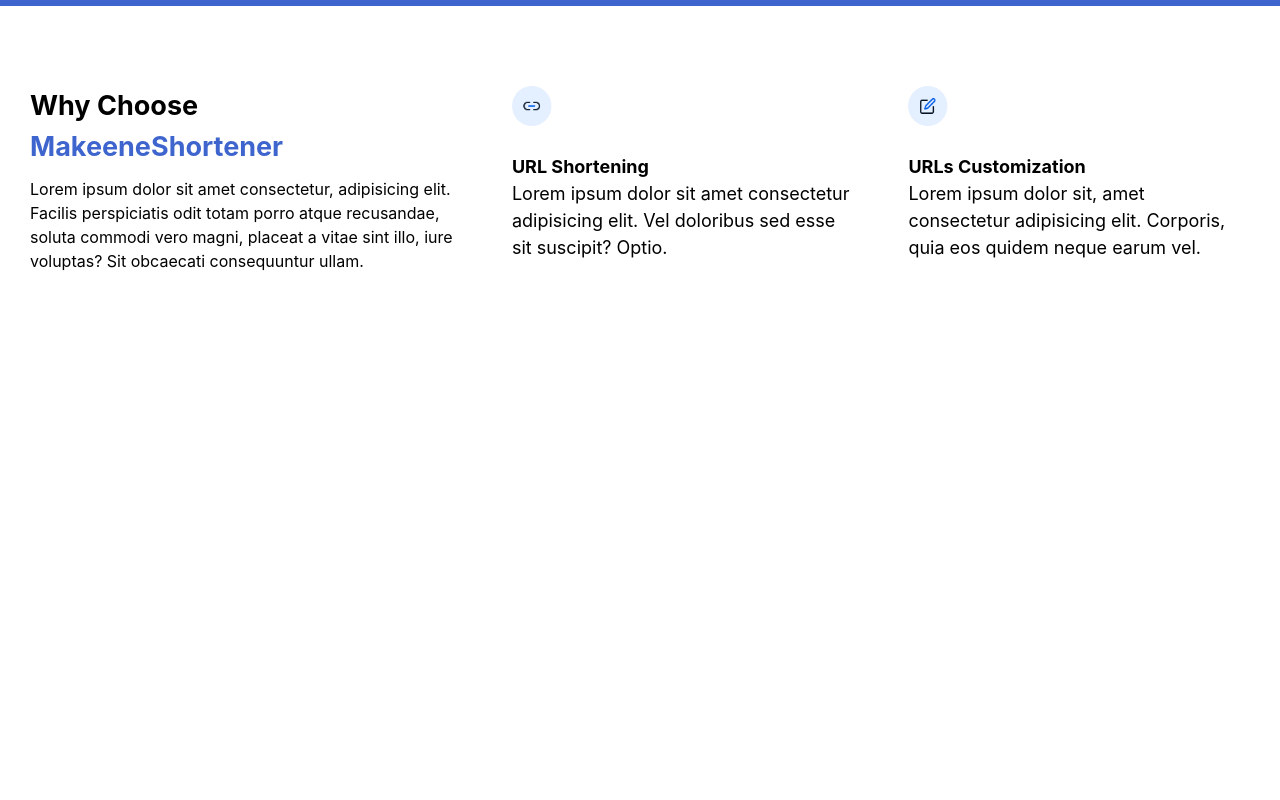
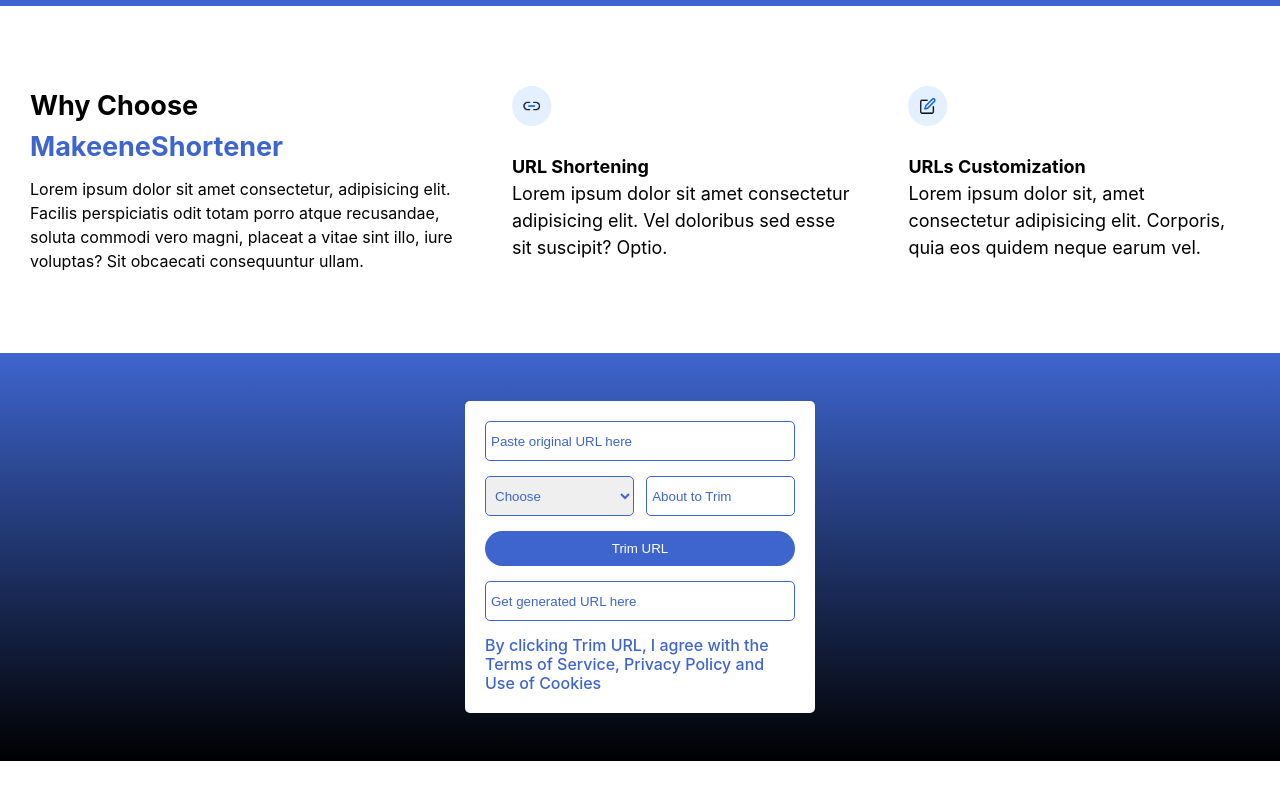
Before and after one commit to bezbrain/MakeeneURL_Shortener, a React (Vite) app: page / in a window 1280 px wide. Shown: the part 728-1528 px from the top of the page. Before the commit the page ends 1081 px from the top, so only its background shows below. Built offline with nearby package versions, Linux system fonts and the light colour scheme.

Commit message:
Completed the UI of the URL Pasting section

```diff
--- /dev/null
+++ b/src/components/Trim.jsx
@@ -0,0 +1,28 @@
+import "../styles/trim.css";
+
+const Trim = () => {
+  return (
+    <main className="trim">
+      <form>
+        <input type="text" placeholder="Paste original URL here" />
+        <div className="change-act">
+          <select name="" id="">
+            <option value="">Choose </option>
+            <option value="Trim">Trim</option>
+            <option value="Customize">Customize</option>
+          </select>
+          <input type="text" placeholder="About to Trim" />
+        </div>
+        <button>Trim URL</button>
+        <br />
+        <input type="text" placeholder="Get generated URL here" />
+        <p>
+          By clicking Trim URL, I agree with the Terms of Service, Privacy
+          Policy and Use of Cookies
+        </p>
+      </form>
+    </main>
+  );
+};
+
+export default Trim;
--- a/src/pages/LandingPage.jsx
+++ b/src/pages/LandingPage.jsx
@@ -2,17 +2,19 @@
 import HeroSection from "../components/HeroSection";
 import Header from "../components/Header";
 import WhyChooseUs from "../components/WhyChooseUs";
+import Trim from "../components/Trim";
 
 const LandingPage = () => {
   return (
     <>
       <main className="header-and-hero">
         <HeroSection />
+        <div className="hero-img-con">
+          <img src="../../Images/HeroSection_img.jpeg" alt="" />
+        </div>
       </main>
-      <div className="hero-img-con">
-        <img src="../../Images/HeroSection_img.jpeg" alt="" />
-      </div>
       <WhyChooseUs />
+      <Trim />
     </>
   );
 };
--- a/src/styles/header.css
+++ b/src/styles/header.css
@@ -11,7 +11,7 @@
   display: flex;
   justify-content: space-between;
   align-items: center;
-  background-color: var(--grey);
+  background: linear-gradient(to left, var(--grey), #ece9e9);
   z-index: 9999;
 }
 
--- /dev/null
+++ b/src/styles/trim.css
@@ -0,0 +1,75 @@
+.trim {
+  /* border: 2px solid red; */
+  margin-bottom: 5rem;
+  padding-block: 3rem;
+  background: linear-gradient(to bottom, var(--blueFamily), #000);
+}
+
+.trim form {
+  /* border: 2px solid green; */
+  border-radius: 5px;
+  width: 350px;
+  margin: 0 auto;
+  padding: 20px;
+  background-color: #fff;
+}
+
+.trim form > input {
+  width: 100%;
+  height: 40px;
+  padding-left: 5px;
+  border-radius: 5px;
+  color: var(--blueFamily);
+  border: 1px solid var(--blueFamily);
+}
+.trim form > input:focus {
+  outline: 2px solid var(--blueFamily);
+}
+.trim form > input::placeholder {
+  color: var(--blueFamily);
+}
+
+.change-act {
+  margin-top: 15px;
+  display: flex;
+  justify-content: space-between;
+}
+
+.change-act select,
+.change-act input {
+  color: var(--blueFamily);
+  width: 48%;
+  height: 40px;
+  border-radius: 5px;
+  padding-left: 5px;
+  border: 1px solid var(--blueFamily);
+}
+.change-act input:focus,
+.change-act select:focus {
+  outline: 2px solid var(--blueFamily);
+}
+.change-act input::placeholder {
+  color: var(--blueFamily);
+}
+
+.trim button {
+  width: 100%;
+  padding-block: 10px;
+  border: none;
+  background-color: var(--blueFamily);
+  color: #fff;
+  margin-block: 15px;
+  border-radius: 20px;
+  transition: ease 0.5s all;
+}
+.trim button:hover {
+  opacity: 0.8;
+}
+
+.trim form > p {
+  margin-top: 15px;
+  font-size: 16px;
+  line-height: 0.5cm;
+  color: var(--blueFamily);
+  font-weight: 500;
+}
```
